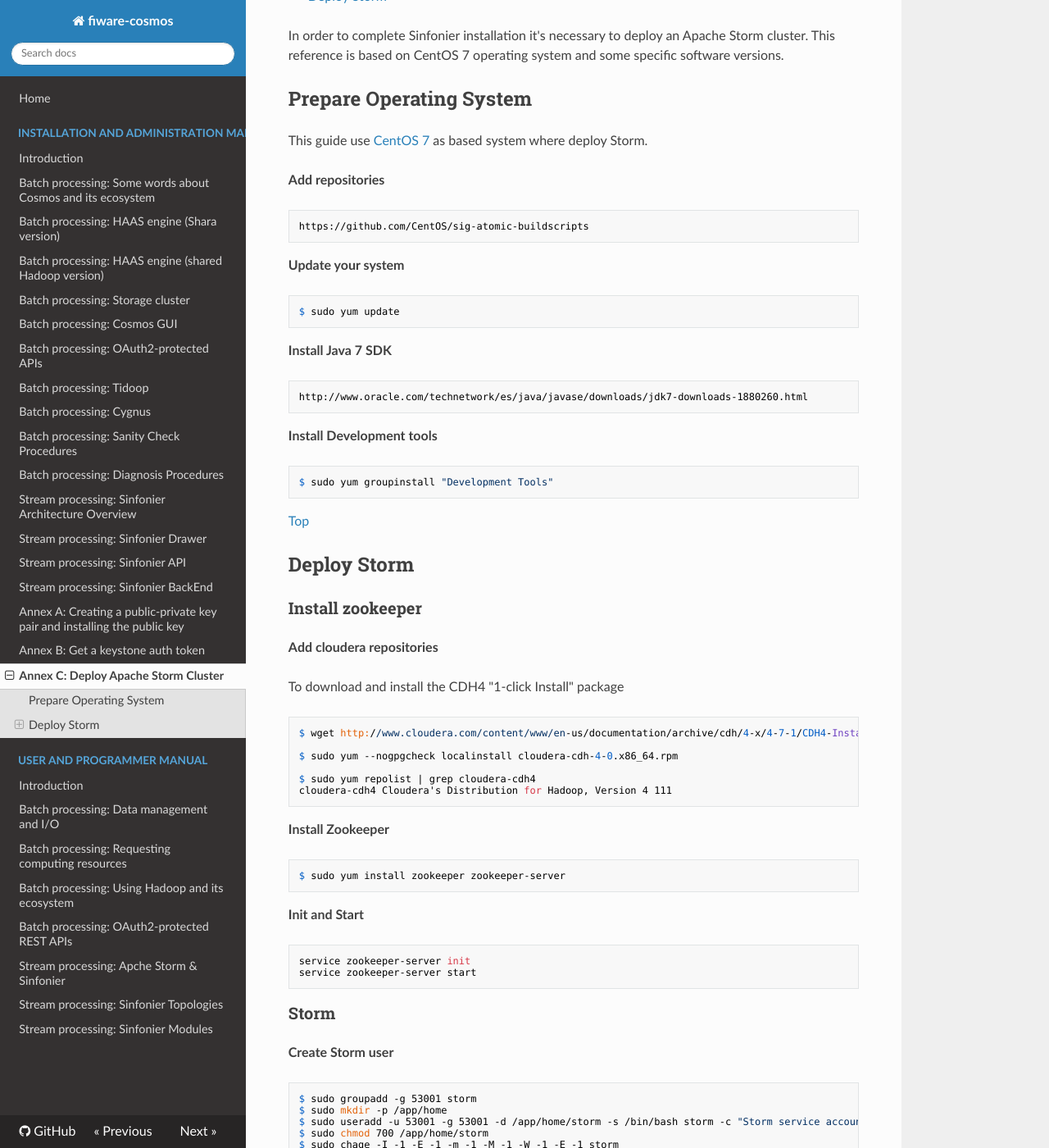
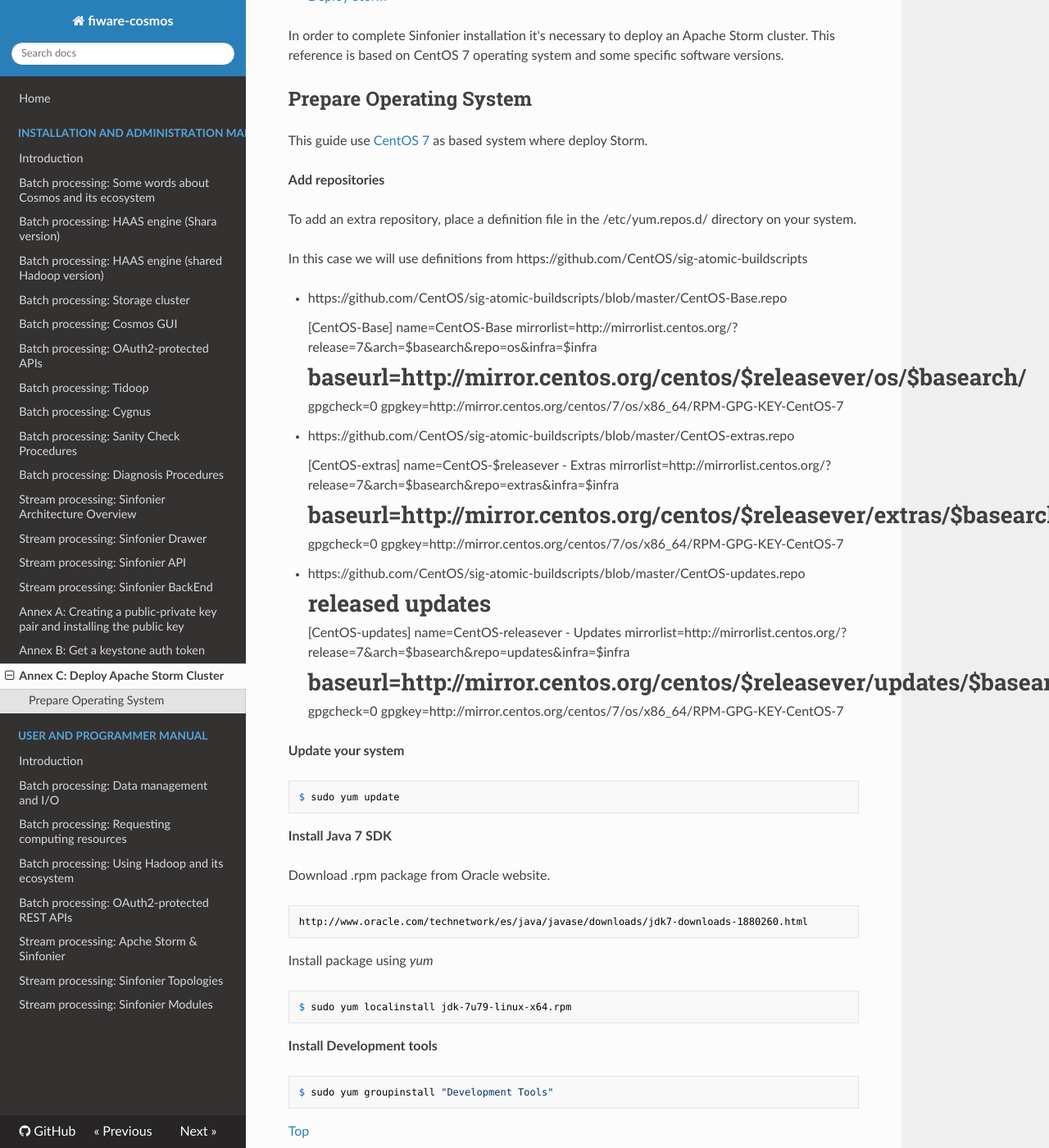
Before and after one commit to telefonicaid/fiware-cosmos, an MkDocs documentation site: the page built from doc/manuals/installation_and_administration_manual/streaming/annex_c_deploy_storm_cluster.md, in a window 1280 px wide and 1400 px high, scrolled down 272 px. Shown: the whole window at 82% size. Built offline with MkDocs 1.6.1, drawn with Linux system fonts in a browser that asks for light colours; nearby versions of some CDN libraries; comment, search, counter and statistics services are not loaded; old or Windows-style settings are respelled for this version of MkDocs; some of the changed text lies outside the part shown.

Commit message:
Sinfonier install guide fixed some mistakes

```diff
--- a/doc/manuals/installation_and_administration_manual/streaming/annex_c_deploy_storm_cluster.md
+++ b/doc/manuals/installation_and_administration_manual/streaming/annex_c_deploy_storm_cluster.md
@@ -13,7 +13,37 @@ This guide use [CentOS 7](https://www.centos.org/) as based system where deploy
 
 **Add repositories**
 
-    https://github.com/CentOS/sig-atomic-buildscripts
+To add an extra repository, place a definition file in the /etc/yum.repos.d/ directory on your system.
+
+In this case we will use definitions from https://github.com/CentOS/sig-atomic-buildscripts
+
+* https://github.com/CentOS/sig-atomic-buildscripts/blob/master/CentOS-Base.repo
+
+    [CentOS-Base]
+    name=CentOS-Base
+    mirrorlist=http://mirrorlist.centos.org/?release=7&arch=$basearch&repo=os&infra=$infra
+    #baseurl=http://mirror.centos.org/centos/$releasever/os/$basearch/
+    gpgcheck=0
+    gpgkey=http://mirror.centos.org/centos/7/os/x86_64/RPM-GPG-KEY-CentOS-7
+
+* https://github.com/CentOS/sig-atomic-buildscripts/blob/master/CentOS-extras.repo
+
+    [CentOS-extras]
+    name=CentOS-$releasever - Extras
+    mirrorlist=http://mirrorlist.centos.org/?release=7&arch=$basearch&repo=extras&infra=$infra
+    #baseurl=http://mirror.centos.org/centos/$releasever/extras/$basearch/
+    gpgcheck=0
+    gpgkey=http://mirror.centos.org/centos/7/os/x86_64/RPM-GPG-KEY-CentOS-7
+
+* https://github.com/CentOS/sig-atomic-buildscripts/blob/master/CentOS-updates.repo
+
+    #released updates
+    [CentOS-updates]
+    name=CentOS-releasever - Updates
+    mirrorlist=http://mirrorlist.centos.org/?release=7&arch=$basearch&repo=updates&infra=$infra
+    #baseurl=http://mirror.centos.org/centos/$releasever/updates/$basearch/
+    gpgcheck=0
+    gpgkey=http://mirror.centos.org/centos/7/os/x86_64/RPM-GPG-KEY-CentOS-7
 
 **Update your system**
 
@@ -21,7 +51,13 @@ This guide use [CentOS 7](https://www.centos.org/) as based system where deploy
 
 **Install Java 7 SDK**
 
+Download .rpm package from Oracle website.
+
     http://www.oracle.com/technetwork/es/java/javase/downloads/jdk7-downloads-1880260.html
+
+Install package using *yum*
+
+    $ sudo yum localinstall jdk-7u79-linux-x64.rpm
 
 **Install Development tools**
 
@@ -38,9 +74,7 @@ This guide use [CentOS 7](https://www.centos.org/) as based system where deploy
 To download and install the CDH4 "1-click Install" package
 
     $ wget http://www.cloudera.com/content/www/en-us/documentation/archive/cdh/4-x/4-7-1/CDH4-Installation-Guide/cdh4ig_topic_4_4.html
-
     $ sudo yum --nogpgcheck localinstall cloudera-cdh-4-0.x86_64.rpm
-
     $ sudo yum repolist | grep cloudera-cdh4
     cloudera-cdh4 Cloudera's Distribution for Hadoop, Version 4 111
 
@@ -50,8 +84,8 @@ To download and install the CDH4 "1-click Install" package
 
 **Init and Start**
 
-    service zookeeper-server init
-    service zookeeper-server start
+    $ service zookeeper-server init
+    $ service zookeeper-server start
 
 ### Storm
 
@@ -102,7 +136,7 @@ Running Storm daemons under supervision
 
 **Install RHEL EPEL repository**
 
-    $sudo yum -y install epel-release
+    $ sudo yum -y install epel-release
 
 **Install supervisord**
 
@@ -117,6 +151,8 @@ Running Storm daemons under supervision
     $ sudo chown -R storm:storm /var/log/storm
 
 **Configure supervisord for Storm**
+
+Add this configurations into /etc/supervisord.conf file.
 
     [program:storm-nimbus]
     command=/usr/local/storm/bin/storm nimbus
@@ -182,10 +219,10 @@ Running Storm daemons under supervision
 
 **Install binaries**
 
-    cd /tmp
-    wget http://apache.rediris.es/maven/maven-3/3.3.9/binaries/apache-maven-3.3.9-bin.zip
-    cd /usr/local/
-    sudo unzip /tmp/apache-maven-3.3.9-bin.zip
-    sudo ln -s apache-maven-3.3.9/ maven
+    $ cd /tmp
+    $ wget http://apache.rediris.es/maven/maven-3/3.3.9/binaries/apache-maven-3.3.9-bin.zip
+    $ cd /usr/local/
+    $ sudo unzip /tmp/apache-maven-3.3.9-bin.zip
+    $ sudo ln -s apache-maven-3.3.9/ maven
 
-We will use /usr/local/storm and /usr/local/maven to configure Sinfonier API
+We will use /usr/local/storm and /usr/local/maven to configure Sinfonier API.
```
Also changed, not shown: other parts of doc/manuals/installation_and_administration_manual/streaming/annex_c_deploy_storm_cluster.md (+1 -0 lines), doc/manuals/installation_and_administration_manual/README.md (+4 -4 lines), doc/manuals/installation_and_administration_manual/streaming/stream_processing_sinfonier_api.md (+5 -1 lines), doc/manuals/installation_and_administration_manual/streaming/stream_processing_sinfonier_architecture.md (+8 -6 lines), doc/manuals/installation_and_administration_manual/streaming/stream_processing_sinfonier_backend.md (+17 -17 lines), doc/manuals/installation_and_administration_manual/streaming/stream_processing_sinfonier_drawer.md (+13 -15 lines).
